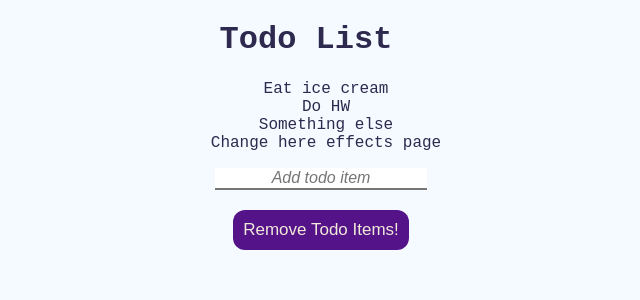
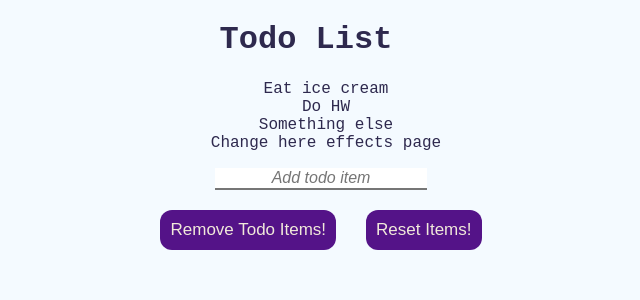
Before and after one commit to briankeegan/react-todo-list, a React (Create React App) app: page / in a window 1280 px wide. Shown: the top 300 px of the page, without its empty margins (334-974 px from the left). Built offline with nearby package versions, Linux system fonts and the light colour scheme.

Commit message:
Add reset to orginal state button
-  Create method which resets state of todoItems to array supplied in `index.js`
- Add const todo, to hold and pass value of props
- Create button, and add click event

```diff
--- a/src/App.js
+++ b/src/App.js
@@ -18,6 +18,14 @@ class App extends Component {
     this.setState({
       todoItems: todo,
       newItem: ''
+    })
+  }
+
+  resetToOriginalItems (e) {
+    // const below is neccessary, passing value directly in was not working
+    const todo = this.props.todoItems
+    this.setState({
+      todoItems: todo
     })
   }
 
@@ -46,6 +54,7 @@ class App extends Component {
           <input type="text" placeholder="Add todo item" onChange={e => this.newItemChange(e)} value={this.state.newItem} />
         </form>
         <button onClick={e => this.clearItems(e)}>Remove Todo Items!</button>
+        <button onClick={e => this.resetToOriginalItems(e)}>Reset Items!</button>
       </div>
     );
   }
```
Also changed, not shown: 1 other file (tests, documents, lock files or other folders).
